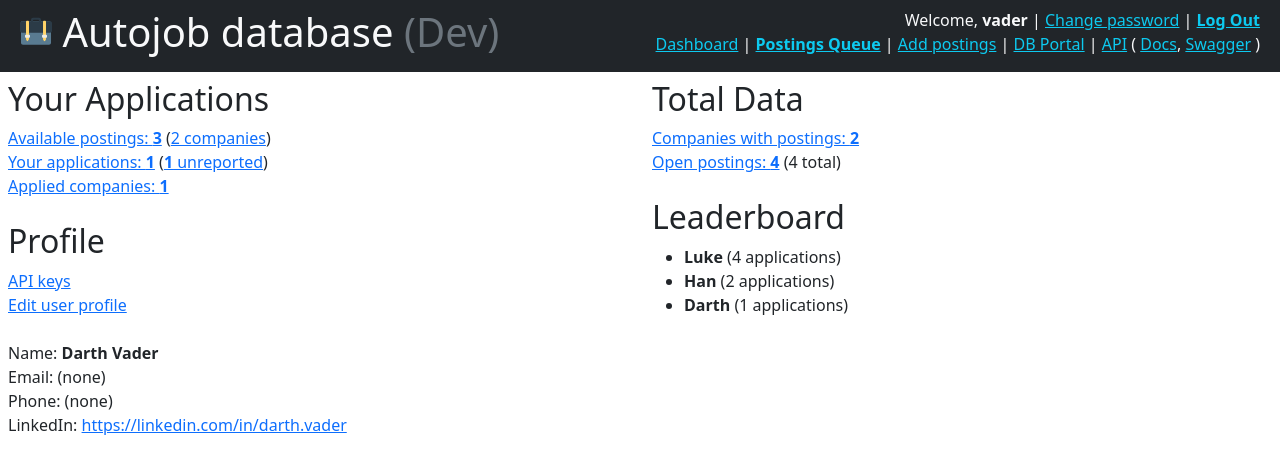
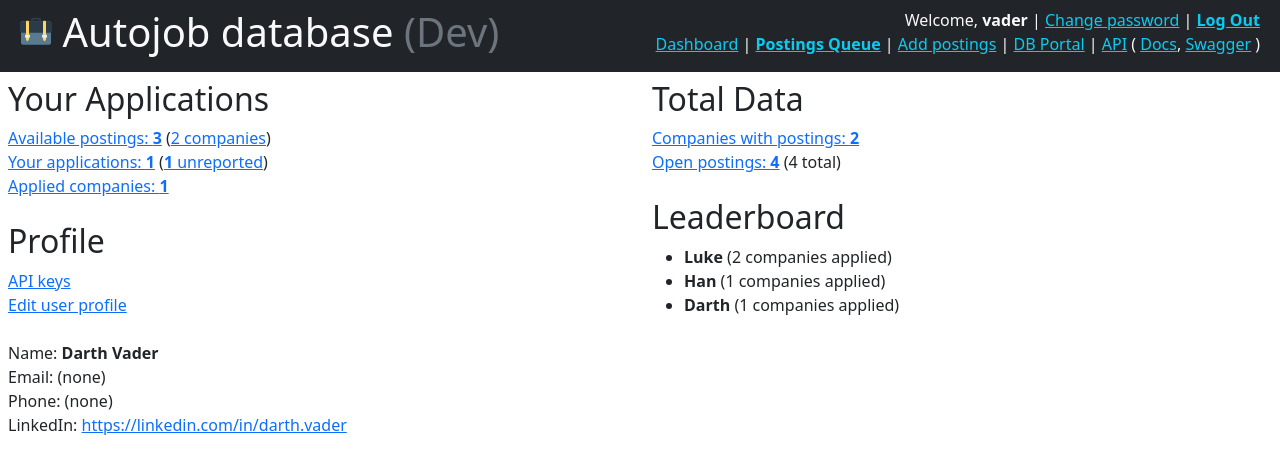
Before and after one commit to smkent/jobdb, a Django app: page / in a window 1280 px wide. Shown: the top 474 px of the page. Run offline with Django 5.2, Linux system fonts and the light colour scheme; a user stored in the database is signed in; data comes from the database, SQL or seed files in the repository; parts of the project's set-up code (start-up, migrations or seed data) failed here and were passed over; some libraries are stand-ins or nearby versions.

Commit message:
Rework leaderboard to show company counts

```diff
--- a/jobdb/main/query.py
+++ b/jobdb/main/query.py
@@ -90,3 +90,11 @@ def user_application_companies(user: User) -> QuerySet:
         .filter(count__isnull=False)
         .order_by("-count", Lower("name"))
     )
+
+
+def user_companies_leaderboard() -> QuerySet:
+    return (
+        Application.objects.values("user__username", "user__first_name")
+        .annotate(count=Count("posting__company", distinct=True))
+        .order_by("-count", "user__username")
+    )
--- a/jobdb/main/templates/main/index.html
+++ b/jobdb/main/templates/main/index.html
@@ -49,7 +49,7 @@
             {% for u in leaderboard|slice:"0:10" %}
               <li>
                 <b>{{ u.user__first_name|default:u.user__username }}</b>
-                ({{ u.count }} applications)</li>
+                ({{ u.count }} companies applied)</li>
             {% endfor %}
           </ul>
         {% endif %}
--- a/jobdb/main/views.py
+++ b/jobdb/main/views.py
@@ -1,7 +1,7 @@
 from typing import Any, Sequence
 
 from django.contrib.auth.mixins import LoginRequiredMixin
-from django.db.models import Case, Count, F, Max, Model, QuerySet, When
+from django.db.models import Case, F, Max, Model, QuerySet, When
 from django.db.models.functions import Lower
 from django.forms import ModelForm, inlineformset_factory
 from django.http import HttpRequest, HttpResponse
@@ -33,6 +33,7 @@ from .query import (
     posting_queue_companies_count,
     posting_queue_set,
     user_application_companies,
+    user_companies_leaderboard,
 )
 from .tables import (
     ApplicationCompanyCountHTMxTable,
@@ -80,11 +81,6 @@ class IndexView(BaseView, TemplateView):
             your_apps.count()
             - your_apps.filter(reported__isnull=False).count()
         )
-        leaderboard = (
-            Application.objects.values("user__username", "user__first_name")
-            .annotate(count=Count("user"))
-            .order_by("-count", "user__username")
-        )
         return context | {
             "company": companies,
             "companies_with_postings": companies_with_postings,
@@ -96,7 +92,7 @@ class IndexView(BaseView, TemplateView):
             "unreported_apps_count": unreported_apps_count,
             "posting_queue": posting_queue,
             "posting_queue_companies": posting_queue_companies,
-            "leaderboard": leaderboard,
+            "leaderboard": user_companies_leaderboard(),
         }
 
 
```
Also changed, not shown: tests/test_query.py (+14 -1 lines).
